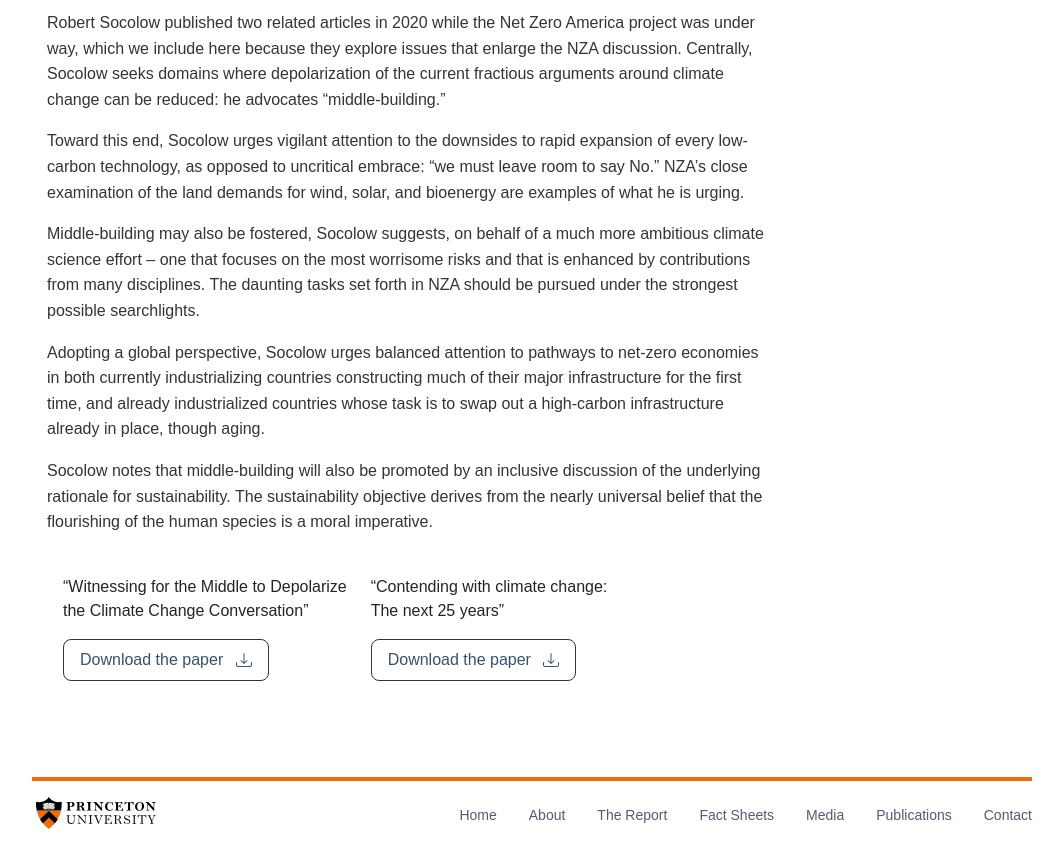
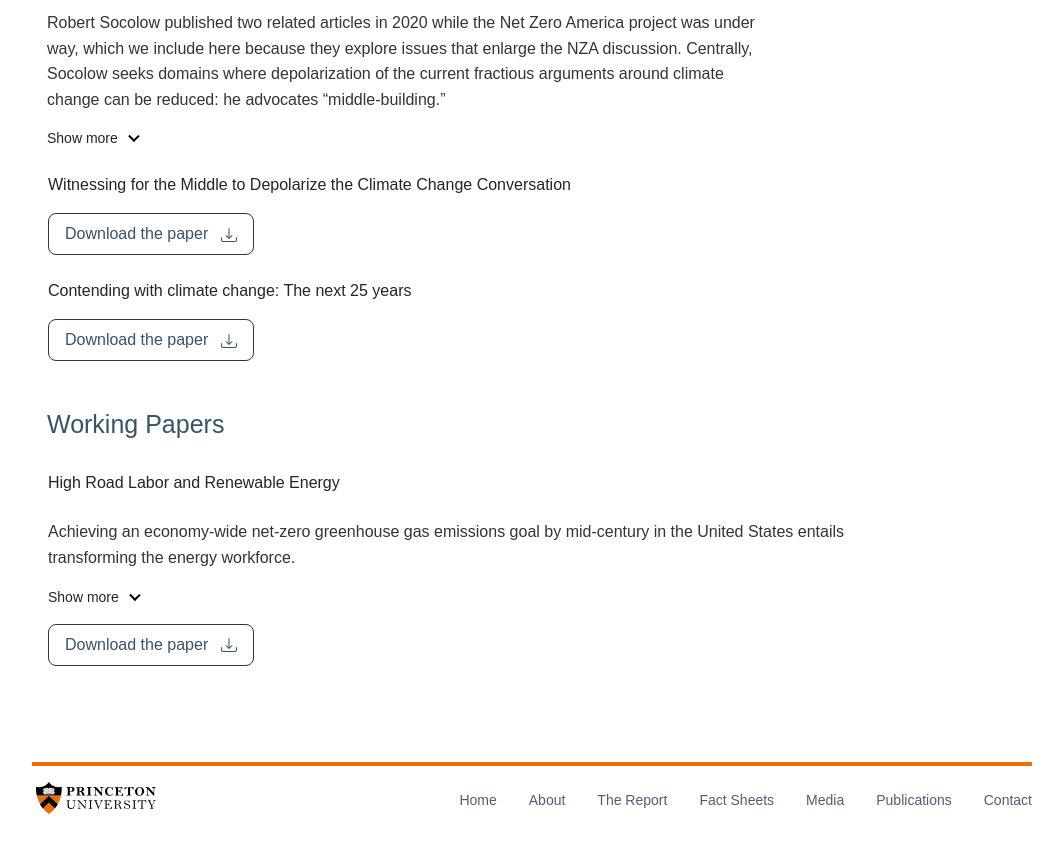
Before and after one commit to Hyperobjekt/nzap-site, a React app: page /publications in a window 1280 px wide. Shown: the part 460-1328 px from the top of the page, without its empty margins (108-1171 px from the left). Built offline with nearby package versions, Linux system fonts and the light colour scheme; a web font is replaced by a local one; what redux-immutable-state-invariant would draw is missing.

Commit message:
revised publications page

```diff
--- a/package.json
+++ b/package.json
@@ -26,7 +26,9 @@
     "react-dom": "16.8.4",
     "react-redux": "6.0.1",
     "react-router-dom": "^5.0.0",
+    "react-spring": "^9.1.2",
     "react-toastify": "4.5.2",
+    "react-use-measure": "^2.0.4",
     "redux": "4.0.1",
     "redux-thunk": "2.3.0",
     "reselect": "4.0.0"
--- a/src/components/static/Publications.js
+++ b/src/components/static/Publications.js
@@ -3,7 +3,7 @@ import introImage from '../../assets/images/publications/page-header-maps.jpg';
 // import blockquoteIcon from '../../assets/images/icons/blockquote.svg'
 import socolowBulletinPdf from '../../assets/papers/socolow-bulletin-75-contending-with-climate-change-the-next-25-years-final-dec-10-2020.pdf';
 import socolowDaedalusPdf from '../../assets/papers/socolow-daedalus-witnessing-as-published-fall-2020.pdf';
-
+// import workingPaper from '../../assets/papers/Working_Paper-High_Road_Labor_and_Renewable_Energy-PUBLIC_RELEASE-4-13-21.pdf'
 
 import './TheReport.scss';
 import './Publications.scss';
@@ -29,31 +29,56 @@ const PublicationsPage = () => (
                 <div className="d-block pr-3 pt-4 introduction">
                   <h2>Papers by Robert Socolow</h2>
                   <p className="pt-md-4">Robert Socolow published two related articles in 2020 while the Net Zero America project was under way, which we include here because they explore issues that enlarge the NZA discussion. Centrally, Socolow seeks domains where depolarization of the current fractious arguments around climate change can be reduced: he advocates “middle-building.”</p>
+                  <div className="collapse" id="collapseExample">
+                    <p>Toward this end, Socolow urges vigilant attention to the downsides to rapid expansion of every low-carbon technology, as opposed to uncritical embrace: “we must leave room to say No.” NZA’s close examination of the land demands for wind, solar, and bioenergy are examples of what he is urging.</p>
+                    <p>Middle-building may also be fostered, Socolow suggests, on behalf of a much more ambitious climate science effort – one that focuses on the most worrisome risks and that is enhanced by contributions from many disciplines.  The daunting tasks set forth in NZA should be pursued under the strongest possible searchlights.</p>
+                    <p>Adopting a global perspective, Socolow urges balanced attention to pathways to net-zero economies in both currently industrializing countries constructing much of their major infrastructure for the first time, and already industrialized countries whose task is to swap out a high-carbon infrastructure already in place, though aging.</p>
+                    <p>Socolow notes that middle-building will also be promoted by an inclusive discussion of the underlying rationale for sustainability. The sustainability objective derives from the nearly universal belief that the flourishing of the human species is a moral imperative.</p>
+                  </div>
+                  <button className="show-more" data-toggle="collapse" data-target="#collapseExample" aria-expanded="false" aria-controls="collapseExample">
+                    Show more <span></span>
+                  </button>
+                </div>
+              </div>
+            </div>
+            <div className="row pl-3">
+              <div data-aos="fade-in" data-aos-delay="0" className="pt-4">
+                <div className="d-block pb-3 tag">Witnessing for the Middle to Depolarize the Climate Change Conversation</div>
+                <a target="blank" rel="noopener noreferrer" href={socolowDaedalusPdf} className="nzap-button pt-2 pb-2 pr-3 pl-3 nzap-radius"><span className="pr-2">Download the paper </span><Download className="" /></a>
+              </div>
+              <div data-aos="fade-in" data-aos-delay="100" className="pt-4">
+                <div className="d-block pb-3 tag">Contending with climate change: The next 25 years</div>
+                <a target="blank" rel="noopener noreferrer" href={socolowBulletinPdf} className="nzap-button pt-2 pb-2 pr-3 pl-3 nzap-radius"><span className="pr-2">Download the paper </span><Download className="" /></a>
+              </div>
+            </div>
+            <div data-aos="fade-in" data-aos-delay="200" className="row page-content pt-4">
+              <div className="col-12 col-lg-11">
+                <div className="d-block pr-3 pt-4 introduction">
+                  <h2>Working Papers</h2>
+                </div>
+              </div>
+            </div>
+            <div className="row pl-3">
+              <div data-aos="fade-in" data-aos-delay="0" className="pt-4 introduction">
+                <div className="d-block pb-3 tag">High Road Labor and Renewable Energy</div>
+                <p className="pt-md-2">Achieving an economy-wide net-zero greenhouse gas emissions goal by mid-century in the United States entails transforming the energy workforce.</p>
+                <div className="collapse" id="collapseExample">
                   <p>Toward this end, Socolow urges vigilant attention to the downsides to rapid expansion of every low-carbon technology, as opposed to uncritical embrace: “we must leave room to say No.” NZA’s close examination of the land demands for wind, solar, and bioenergy are examples of what he is urging.</p>
                   <p>Middle-building may also be fostered, Socolow suggests, on behalf of a much more ambitious climate science effort – one that focuses on the most worrisome risks and that is enhanced by contributions from many disciplines.  The daunting tasks set forth in NZA should be pursued under the strongest possible searchlights.</p>
                   <p>Adopting a global perspective, Socolow urges balanced attention to pathways to net-zero economies in both currently industrializing countries constructing much of their major infrastructure for the first time, and already industrialized countries whose task is to swap out a high-carbon infrastructure already in place, though aging.</p>
                   <p>Socolow notes that middle-building will also be promoted by an inclusive discussion of the underlying rationale for sustainability. The sustainability objective derives from the nearly universal belief that the flourishing of the human species is a moral imperative.</p>
                 </div>
+                <button className="show-more" data-toggle="collapse" data-target="#collapseExample" aria-expanded="false" aria-controls="collapseExample">
+                  Show more <span></span>
+                </button>
+                <a target="blank" rel="noopener noreferrer" href={socolowDaedalusPdf} className="nzap-button pt-2 pb-2 pr-3 pl-3 mt-3 nzap-radius"><span className="pr-2">Download the paper </span><Download className="" /></a>
               </div>
             </div>
           </div>
         </div>
-
       </div>
     </div>
 
-    <div className="row pl-3">
-      <div className="col-12">
-        <div data-aos="fade-in" data-aos-delay="0" className="d-inline-block pt-4 pr-4">
-          <div className="d-block pb-3 tag">&#8220;Witnessing for the Middle to Depolarize <br />the Climate Change Conversation&#8221;</div>
-          <a target="blank" rel="noopener noreferrer" href={socolowDaedalusPdf} className="nzap-button pt-2 pb-2 pr-3 pl-3 nzap-radius"><span className="pr-2">Download the paper </span><Download className="" /></a>
-        </div>
-        <div data-aos="fade-in" data-aos-delay="100" className="d-inline-block pt-4 ">
-          <div className="d-block pb-3 tag">&#8220;Contending with climate change: <br />The next 25 years&#8221;</div>
-          <a target="blank" rel="noopener noreferrer" href={socolowBulletinPdf} className="nzap-button pt-2 pb-2 pr-3 pl-3 nzap-radius"><span className="pr-2">Download the paper </span><Download className="" /></a>
-        </div>
-      </div>
-    </div>
 
   </div>
 );
--- a/src/components/static/Publications.scss
+++ b/src/components/static/Publications.scss
@@ -6,3 +6,42 @@
     @include font($font-family-primary, $font-weight-regular, $large, $highlight-color);
   }
 }
+
+.show-more {
+  border: 0 !important;
+  padding: 0;
+  background: none;
+  font-size: 14px;
+  display: table;
+
+  span {
+    position: relative;
+    left: 20px;
+    top: 3px;
+
+    &::after {
+      width: 8px;
+      height: 2px;
+      background-color: black;
+      position: absolute;
+      content: "";
+      top: 50%;
+      left: 50%;
+      transform-origin: left;
+      transform-origin: left center;
+      transform: translate(-43%, -40%) rotate(-135deg);
+    }
+
+    &::before {
+      width: 8px;
+      height: 2px;
+      background-color: black;
+      position: absolute;
+      content: "";
+      top: 50%;
+      left: 50%;
+      transform-origin: left bottom;
+      transform: translate(-50%, -50%) rotate(-45deg);
+    }
+  }
+}
```
Also changed, not shown: 2 other files (tests, documents, lock files or other folders).
